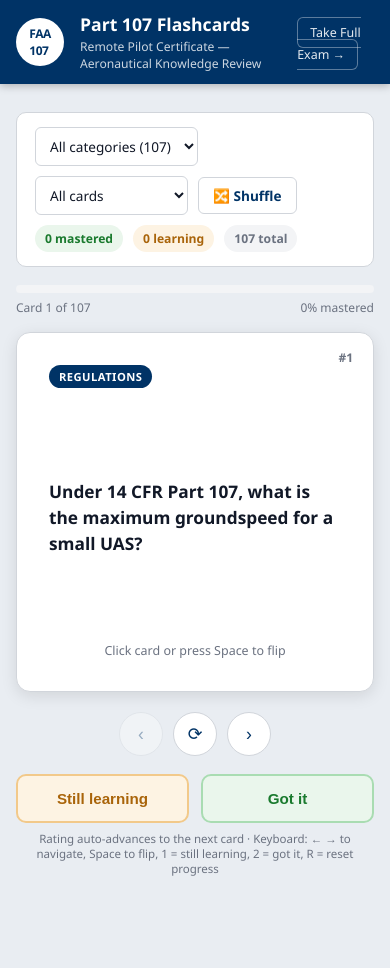
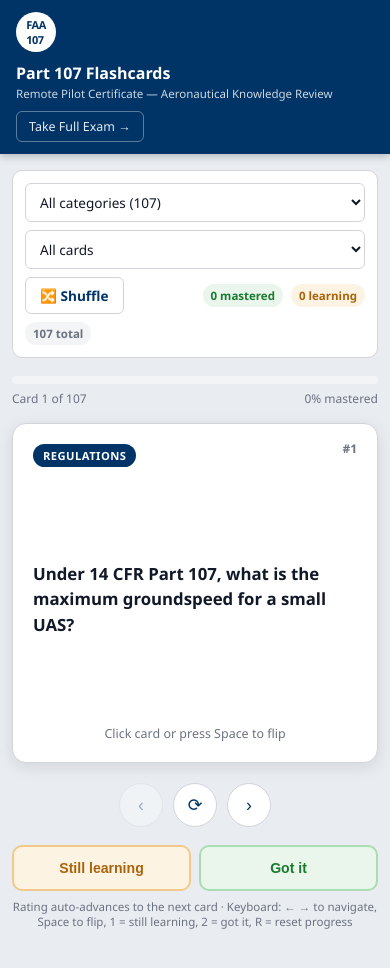
Before and after one commit to cwj79/part107-flashcards-site, a website: page index.html in a window 390 px wide. Before the commit the page ends 936 px from the top, so only its background shows below. Drawn offline with Linux system fonts and the light colour scheme.

Commit message:
Make header and flashcard layout responsive on mobile
- Header now wraps cleanly on narrow screens instead of colliding
  title/subtitle text with the nav link
- Flashcard height uses a responsive clamp() instead of a fixed
  min-height, with internal scroll as a fallback for long Q&A pairs
  on small screens

```diff
--- a/index.html
+++ b/index.html
@@ -34,7 +34,8 @@
     padding: 14px 32px;
     display: flex;
     align-items: center;
-    gap: 16px;
+    flex-wrap: wrap;
+    gap: 10px 16px;
     box-shadow: 0 2px 8px rgba(0,0,0,0.25);
   }
   .faa-seal {
@@ -45,11 +46,13 @@
     font-weight: 900; font-size: 12px; color: var(--blue);
     letter-spacing: -0.5px; flex-shrink: 0;
   }
+  .header-title { min-width: 0; }
   header h1 { font-size: 1.1rem; font-weight: 700; }
   header p { font-size: 0.76rem; opacity: 0.8; margin-top: 2px; }
   .header-right { margin-left: auto; }
   a.simlink {
-    color: white; font-size: 0.78rem; text-decoration: none;
+    display: inline-block;
+    color: white; font-size: 0.78rem; text-decoration: none; white-space: nowrap;
     border: 1px solid rgba(255,255,255,0.4); padding: 6px 12px; border-radius: 6px;
     opacity: 0.9;
   }
@@ -133,7 +136,7 @@
   .flashcard {
     position: relative;
     width: 100%;
-    min-height: 320px;
+    min-height: clamp(280px, 48vh, 340px);
     cursor: pointer;
     transform-style: preserve-3d;
     transition: transform 0.5s cubic-bezier(.4,.2,.2,1);
@@ -149,6 +152,8 @@
     padding: 32px;
     display: flex;
     flex-direction: column;
+    overflow-y: auto;
+    -webkit-overflow-scrolling: touch;
   }
   .face-front { background: white; }
   .face-back { background: var(--blue-light); transform: rotateY(180deg); }
@@ -272,10 +277,27 @@
   .empty-state h2 { color: var(--blue); margin-bottom: 8px; }
   .empty-state p { color: var(--gray); font-size: 0.9rem; margin-bottom: 18px; }
 
-  @media (max-width: 520px) {
+  @media (max-width: 600px) {
+    main { padding: 0 12px; margin-top: 16px; }
     header { padding: 12px 16px; }
-    .card-question { font-size: 1.08rem; }
-    .flashcard { min-height: 360px; }
+    .faa-seal { width: 40px; height: 40px; font-size: 11px; }
+    header h1 { font-size: 1rem; }
+    header p { font-size: 0.72rem; }
+    .header-right { margin-left: 0; width: 100%; }
+    a.simlink { display: inline-block; }
+    .toolbar { padding: 12px; gap: 8px; }
+    #category-select, #mode-select { flex: 1 1 100%; }
+    .stat-pill { font-size: 0.72rem; padding: 4px 8px; }
+    .face { padding: 20px; }
+    .card-question { font-size: 1.05rem; }
+    .card-answer { font-size: 1.05rem; }
+    .rate-row { gap: 8px; }
+    .rate-btn { padding: 13px 8px; font-size: 0.88rem; }
+  }
+
+  @media (max-width: 360px) {
+    .flashcard { min-height: clamp(260px, 52vh, 320px); }
+    .face { padding: 16px; }
   }
 </style>
 </head>
@@ -283,7 +305,7 @@
 
 <header>
   <div class="faa-seal">FAA<br>107</div>
-  <div>
+  <div class="header-title">
     <h1>Part 107 Flashcards</h1>
     <p>Remote Pilot Certificate — Aeronautical Knowledge Review</p>
   </div>
```
Also changed, not shown: Part107_Exam_Simulator.html (+8 -3 lines).
